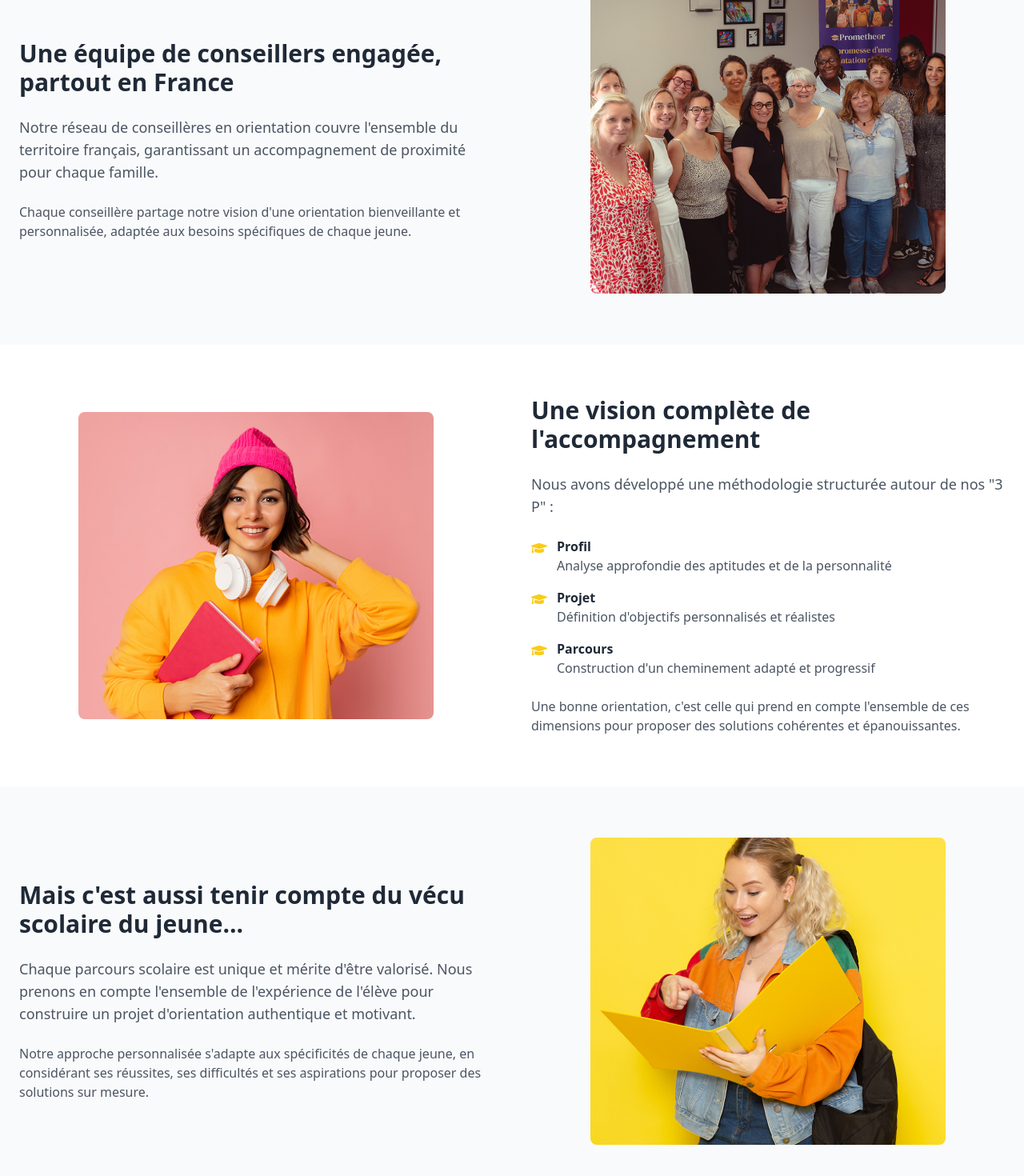
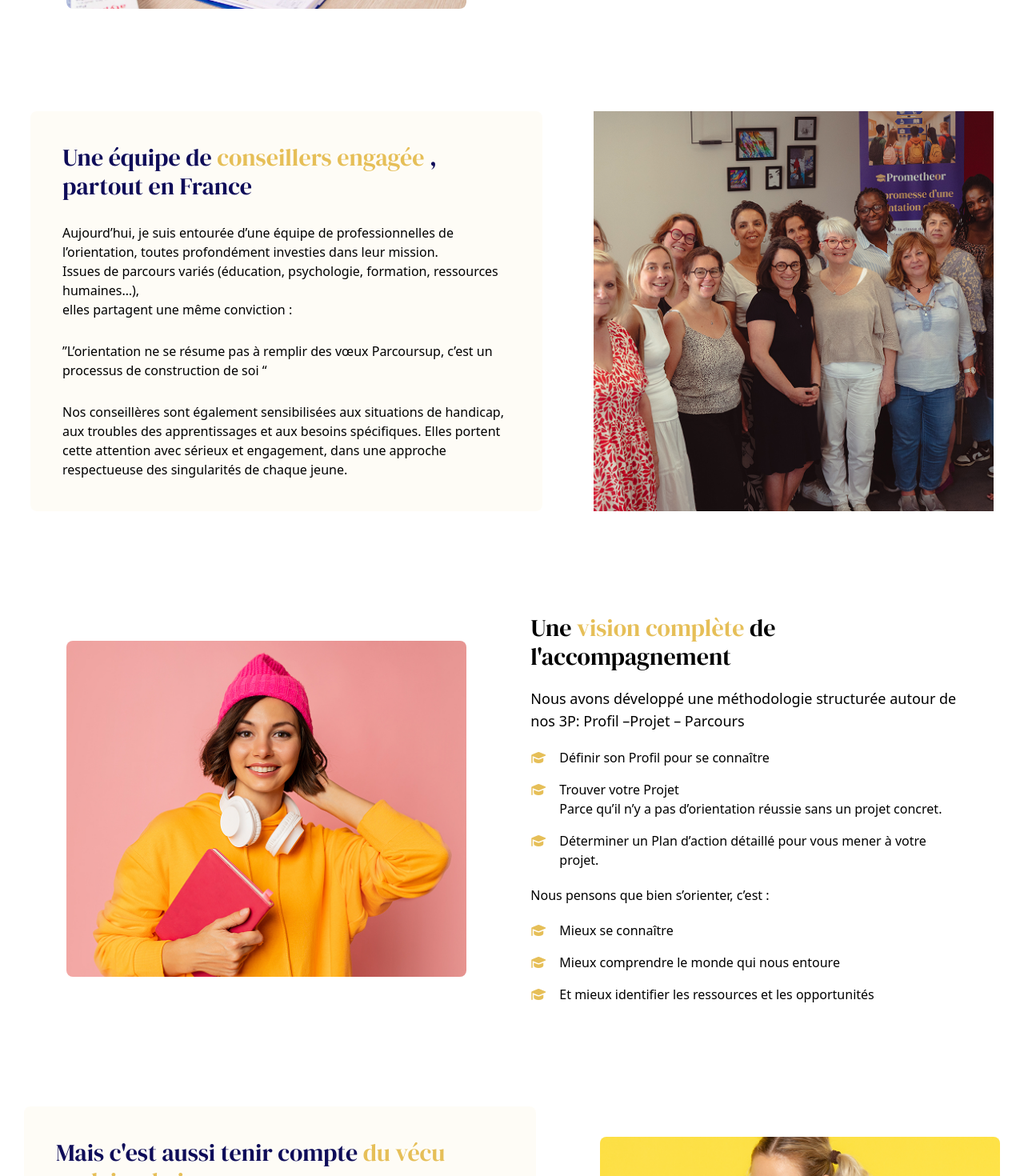
Before and after one commit to christianjunior05/primary, a React (Vite) app: page /QuiSommesNous in a window 1280 px wide. Shown: the part 1180-2650 px from the top of the page at 80% size. Built offline with nearby package versions, Linux system fonts and the light colour scheme.

Commit message:
QuiSommeNous terminer

```diff
--- a/src/pages/QuiSommeNous.tsx
+++ b/src/pages/QuiSommeNous.tsx
@@ -1,4 +1,4 @@
-import { FaGraduationCap } from "react-icons/fa";
+
 
 
 // eslint-disable-next-line react-refresh/only-export-components
@@ -8,7 +8,7 @@ export default function () {
 
       {/* Hero Section - Transformé en Tailwind CSS */}
       <header
-        className="relative w-full h-[480px] bg-cover bg-center bg-no-repeat"
+        className="relative w-full h-[480px] bg-cover bg-center bg-no-repeat mb-32"
         style={{ backgroundImage: "url('/Hero5.jpg')" }}
       >
         {/* Overlay - rgba(12, 11, 11, 0.38) */}
@@ -17,150 +17,168 @@ export default function () {
         {/* Hero Content */}
         <div className="absolute flex flex-col items-start space-y-4 left-[65px] top-1/2 transform -translate-y-1/2 ">
           {/* Hero Badge - Label qualité OPRA */}
-          <h1 className=" w-[1184px] h-[50px]  text-white font-['DM_Serif_Display']  text-4xl   ">
+          <h1 className=" w-11/12 h-[50px]  text-white font-['DM_Serif_Display']  text-4xl   ">
             Qui <span className="text-jauneOr">sommes nous ?</span>
           </h1>
 
           {/* Hero Description */}
-          <p className="w-[1184px]   text-white font-montserrat font-normal text-xl   ">
+          <p className="   text-white font-montserrat font-normal text-xl   ">
           Chez Prometheor, nous croyons que chacun mérite d’être accompagné avec exigence et <br />  bienveillance pour révéler son potentiel. <br />
           </p>
-          <p className="w-[1184px] font-montserrat text-white  font-normal text-xl leading-[30px]  "> Notre mission : préparer les jeunes aux grands défis scolaires et aux exigences du monde professionnel, grâce à un accompagnement sur mesure, animé par des experts passionnés.</p>
+          <p className="w-11/12 font-montserrat text-white  font-normal text-xl leading-[30px]  "> Notre mission : préparer les jeunes aux grands défis scolaires et aux exigences du monde professionnel, grâce à un accompagnement sur mesure, animé par des experts passionnés.</p>
         </div>
       </header>
 
       {/* Section 1: Donner à chaque jeune les moyens */}
-      <section className="py-16 bg-white">
-        <div className="container mx-auto px-6">
-          <div className="grid grid-cols-1 lg:grid-cols-2 gap-12 items-center">
-            <div className="h-96 rounded-lg overflow-hidden flex items-center justify-center">
+      <section className="">
+
+          <div className="flex justify-center gap-20 flex-wrap  items-center">
+            <div className="size-[500px] rounded-lg overflow-hidden flex items-center justify-center">
               <img
                 src="/eb5c5d44a1164ca3f39990b7a055b717305d82f8.jpg"
                 alt="Jeunes construisant leur avenir"
-                className="object-cover w-3/4 h-full rounded-lg"
+                className="object-cover size-full rounded-lg"
               />
             </div>
-            <div>
-              <h2 className="text-3xl text-blue font-dmserif mb-6">
+            <div className=" border-black w-5/12 space-y-5">
+              <h2 className="text-3xl text-blue font-dmserif w-10/12">
                 Donner <span className="text-jauneOr" >à chaque jeune</span>  les moyens de construire <span className="text-jauneOr">son avenir avec confiance</span>
               </h2>
-              <p className="text-lg text-gray-600 mb-6">
+              <p className="   ">
                 Je suis Sonia Dridi, conseillère d'orientation scolaire indépendante et fondatrice de  Prometheor. <br /> Après 14 ans à accompagner des jeunes et leurs familles dans leurs choix d’orientation, j’ai constaté à quel point les parcours scolaires peuvent être vécus comme un labyrinthe : pression, doutes, méconnaissance des filières, injonctions contradictoires…
               </p>
-              <p className="text-gray-600">
-              J’ai fondé Prometheor avec une équipe de personnes passionnées et profondément investies sur les sujets de l’orientation, de la réussite scolaire et de l’accompagnement des jeunes.Nous partageons une même ambition : offrir un accompagnement structuré, humain et éclairant, à chaque étape du parcours scolaire, du collège jusqu’aux études supérieures.
+              <p className="">
+              J’ai fondé <span className="font-medium">Prometheor avec une équipe de personnes passionnées et profondément investies</span> sur les sujets de l’orientation, de la réussite scolaire et de l’accompagnement des jeunes.Nous partageons une même ambition : offrir un accompagnement structuré, humain et éclairant, à chaque étape du parcours scolaire, du collège jusqu’aux études supérieures.
               </p>
             </div>
           </div>
-        </div>
+
       </section>
 
       {/* Section 2: Une équipe de conseillers engagée */}
-      <section className="py-16 bg-gray-50">
-        <div className="container mx-auto px-6">
-          <div className="grid grid-cols-1 lg:grid-cols-2 gap-12 items-center">
-            <div>
-              <h2 className="text-3xl font-bold text-gray-800 mb-6">
-                Une équipe de conseillers engagée, partout en France
+      <section className="">
+
+          <div className="flex justify-center gap-16 items-center flex-wrap my-32">
+            <div className="w-6/12 space-y-7 bg-jauneOr/5 p-10 rounded-lg">
+              <h2 className="text-3xl text-blue font-dmserif">
+                Une équipe de <span className="text-jauneOr">conseillers engagée</span> , partout en France
               </h2>
-              <p className="text-lg text-gray-600 mb-6">
-                Notre réseau de conseillères en orientation couvre l'ensemble du territoire français,
-                garantissant un accompagnement de proximité pour chaque famille.
+              <p className="">
+              Aujourd’hui, je suis entourée d’une équipe de professionnelles de l’orientation, toutes  profondément investies dans leur mission. <br /> Issues de parcours variés (éducation, psychologie, formation, ressources humaines…),<br />  elles partagent une même conviction :
               </p>
-              <p className="text-gray-600">
-                Chaque conseillère partage notre vision d'une orientation bienveillante et personnalisée,
-                adaptée aux besoins spécifiques de chaque jeune.
+              <p className="">
+             ”L’orientation ne se résume pas à remplir des vœux Parcoursup, c’est un processus de construction de soi “
+              </p>
+
+              <p>
+                Nos conseillères sont également sensibilisées aux situations de handicap, aux troubles des apprentissages et aux besoins spécifiques. Elles portent cette attention avec sérieux et engagement, dans une approche respectueuse des singularités de chaque jeune.
               </p>
             </div>
-            <div className="h-96 rounded-lg flex items-center justify-center">
+            <div className="size-[500px]">
               <img
                 src="/qsm-2.png"
                 alt="Équipe de conseillers"
-                className="object-cover w-3/4 h-full rounded-lg"
+                className="object-cover size-full "
               />
             </div>
           </div>
-        </div>
+
       </section>
 
       {/* Section 3: Une vision complète de l'accompagnement */}
-      <section className="py-16 bg-white">
-        <div className="container mx-auto px-6">
-          <div className="grid grid-cols-1 lg:grid-cols-2 gap-12 items-center">
-            <div className="h-96 rounded-lg flex items-center justify-center">
+      <section className="">
+
+          <div className="flex  items-center justify-center gap-20 flex-wrap ">
+            <div className=" w-[500px] h-[420px] rounded-lg flex items-center justify-center">
               <img
                 src="/qsm-5.jpg"
                 alt="Vision complète de l'accompagnement"
-                className="object-cover w-3/4 h-full rounded-lg"
+                className="object-cover size-full rounded-lg"
               />
             </div>
-            <div>
-              <h2 className="text-3xl font-bold text-gray-800 mb-6">
-                Une vision complète de l'accompagnement
+            <div className=" w-5/12   space-y-5">
+              <h2 className="text-3xl font-dmserif">
+                Une <span className="text-jauneOr" >vision complète </span> de l'accompagnement
               </h2>
-              <p className="text-lg text-gray-600 mb-6">
-                Nous avons développé une méthodologie structurée autour de nos "3 P" :
+              <p className="text-lg  mb-6">
+                Nous avons développé une méthodologie structurée autour de nos <span className="font-medium">3P: Profil –Projet – Parcours</span>
               </p>
               <div className="space-y-4">
-                <div className="flex items-start space-x-3">
-                  <FaGraduationCap className="w-5 h-5 text-yellow-400 mt-1 flex-shrink-0" />
-                  <div>
-                    <h3 className="font-semibold text-gray-800">Profil</h3>
-                    <p className="text-gray-600">Analyse approfondie des aptitudes et de la personnalité</p>
-                  </div>
+                <div className="flex items-start space-x-2">
+                  <i className="fa-solid fa-graduation-cap text-jauneOr mr-2 w-5 h-5  mt-1 flex-shrink-0"></i>
+
+                    <p className="">Définir son Profil pour se connaître</p>
+
                 </div>
-                <div className="flex items-start space-x-3">
-                  <FaGraduationCap className="w-5 h-5 text-yellow-400 mt-1 flex-shrink-0" />
-                  <div>
-                    <h3 className="font-semibold text-gray-800">Projet</h3>
-                    <p className="text-gray-600">Définition d'objectifs personnalisés et réalistes</p>
-                  </div>
+                <div className="flex items-start space-x-2">
+                  <i className="fa-solid fa-graduation-cap text-jauneOr mr-2 w-5 h-5  mt-1 flex-shrink-0"></i>
+                  <p className="">Trouver votre Projet <br /> Parce qu’il n’y a pas d’orientation réussie sans un projet concret.</p>
                 </div>
-                <div className="flex items-start space-x-3">
-                  <FaGraduationCap className="w-5 h-5 text-yellow-400 mt-1 flex-shrink-0" />
-                  <div>
-                    <h3 className="font-semibold text-gray-800">Parcours</h3>
-                    <p className="text-gray-600">Construction d'un cheminement adapté et progressif</p>
-                  </div>
+                <div className="flex items-start space-x-2">
+                  <i className="fa-solid fa-graduation-cap text-jauneOr mr-2 w-5 h-5  mt-1 flex-shrink-0"></i>
+                 <p className="">Déterminer un Plan d’action détaillé pour vous mener à votre projet.</p>
+
                 </div>
               </div>
-              <p className="text-gray-600 mt-6">
-                Une bonne orientation, c'est celle qui prend en compte l'ensemble de ces dimensions
-                pour proposer des solutions cohérentes et épanouissantes.
+              <p className=" ">
+              Nous pensons que bien s’orienter, c’est :
               </p>
+           <div className="space-y-4">
+          <div className="flex items-start space-x-2">
+                  <i className="fa-solid fa-graduation-cap text-jauneOr mr-2 w-5 h-5  mt-1 flex-shrink-0"></i>
+                 <p className="">Mieux se connaître</p>
+
+            </div>
+
+            <div className="flex items-start space-x-2">
+                  <i className="fa-solid fa-graduation-cap text-jauneOr mr-2 w-5 h-5  mt-1 flex-shrink-0"></i>
+                 <p className="">Mieux comprendre le monde qui nous entoure</p>
+
+            </div>
+            <div className="flex items-start space-x-2">
+                  <i className="fa-solid fa-graduation-cap text-jauneOr mr-2 w-5 h-5  mt-1 flex-shrink-0"></i>
+                 <p className="">Et mieux identifier les ressources et les opportunités </p>
+
+            </div>
+           </div>
+
+
             </div>
           </div>
-        </div>
+
       </section>
 
       {/* Section 4: Mais c'est aussi tenir compte du vécu scolaire */}
-      <section className="py-16 bg-gray-50">
-        <div className="container mx-auto px-6">
-          <div className="grid grid-cols-1 lg:grid-cols-2 gap-12 items-center">
-            <div>
-              <h2 className="text-3xl font-bold text-gray-800 mb-6">
-                Mais c'est aussi tenir compte du vécu scolaire du jeune...
+      <section className="">
+
+          <div className="flex justify-center flex-wrap gap-20 items-center my-32">
+            <div className="w-6/12 space-y-5 p-10 rounded-lg bg-jauneOr/5  ">
+              <h2 className=" text-3xl font-dmserif text-blue mb-6">
+                Mais c'est aussi tenir compte <span className="text-jauneOr">du vécu scolaire du jeune</span> ...
               </h2>
-              <p className="text-lg text-gray-600 mb-6">
-                Chaque parcours scolaire est unique et mérite d'être valorisé.
-                Nous prenons en compte l'ensemble de l'expérience de l'élève pour
-                construire un projet d'orientation authentique et motivant.
+              <p className="text-lg  mb-6">
+                ... de ses éventuelles fragilités ou difficultés, pour l’aider à se projeter avec réalisme et ambition. C’est pourquoi nous intégrons pleinement la dimension scolaire dans nos accompagnements, en lien avec les objectifs, les méthodes de travail, les résultats et le cadre personnel de chaque élève.
               </p>
-              <p className="text-gray-600">
-                Notre approche personnalisée s'adapte aux spécificités de chaque jeune,
-                en considérant ses réussites, ses difficultés et ses aspirations pour
-                proposer des solutions sur mesure.
+              <p className="">
+                Notre approche se veut à la fois personnalisée, inclusive et bienveillante, avec des outils fiables, des repères clairs, et une véritable qualité d’écoute.
               </p>
+
+              <p className="font-medium">Prometheor, c’est bien plus qu’un service d’orientation :</p>
+            <p>C’est un partenaire de confiance, engagé pour que chaque jeune puisse trouver sa voie, à son rythme, dans le respect de ce qu’il est !</p>
+
             </div>
-            <div className="h-96 rounded-lg flex items-center justify-center">
+
+
+
+             <div className=" w-[500px] h-[420px] rounded-lg flex items-center justify-center">
               <img
                 src="/qsm-3.png"
-                alt="Vécu scolaire du jeune"
-                className="object-cover w-3/4 h-full rounded-lg"
+                alt="Vision complète de l'accompagnement"
+                className="object-cover size-full rounded-lg"
               />
             </div>
           </div>
-        </div>
+
       </section>
     </div>
   );
```
